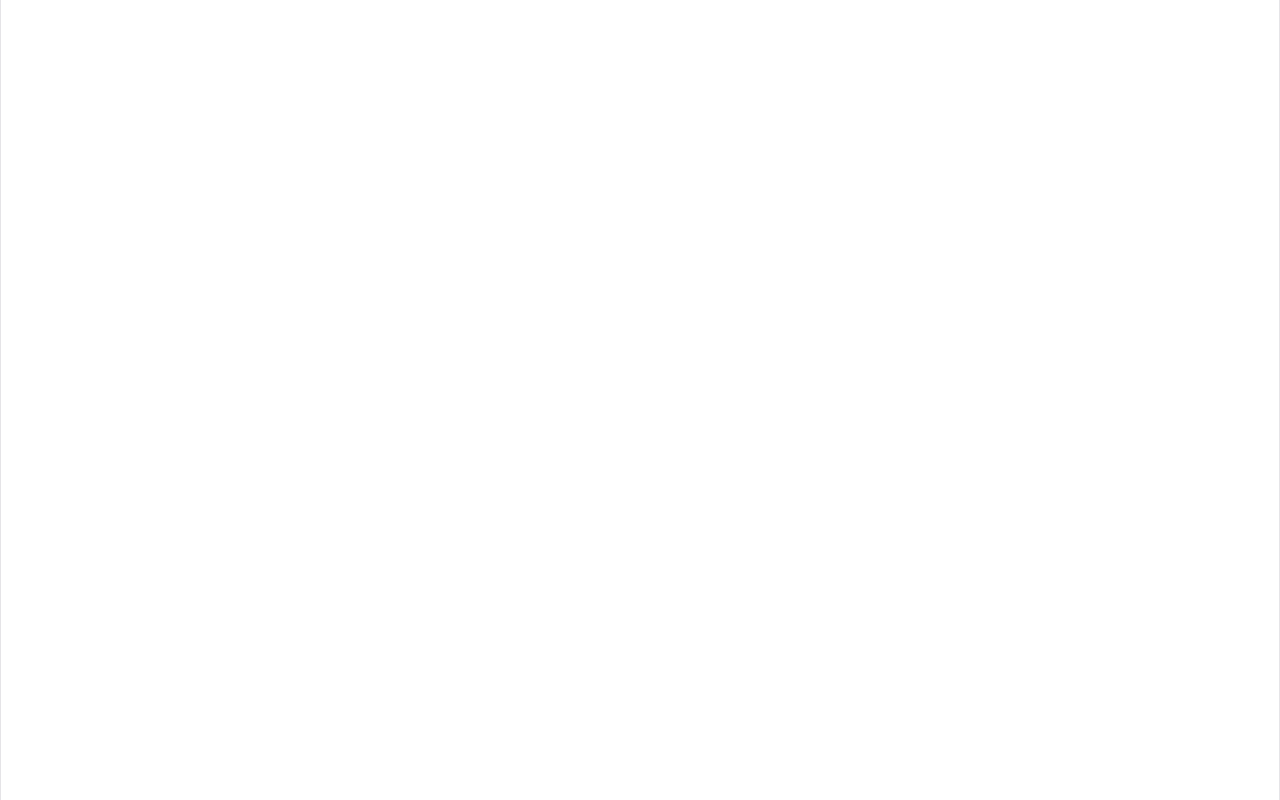
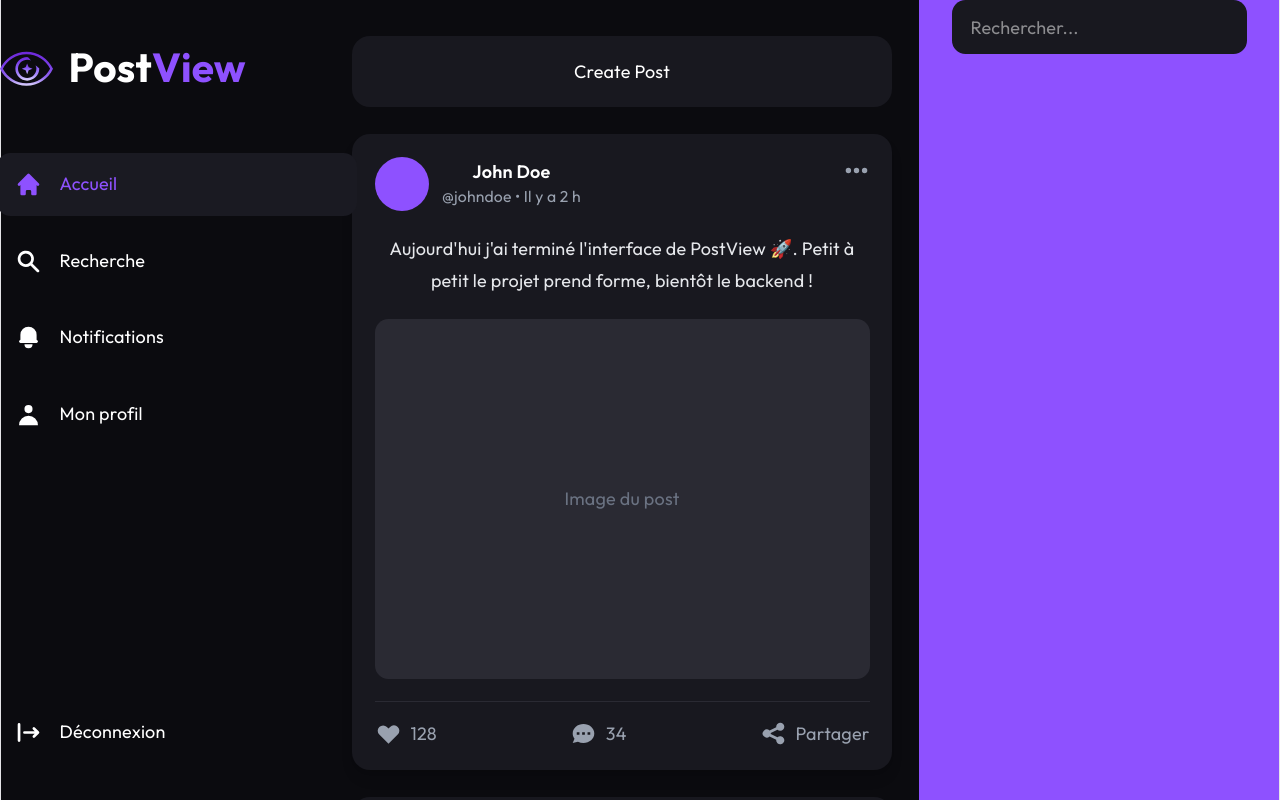
Before and after one commit to sabrineZen/PostView, a React app in the folder frontend/: page /home in a window 1280 px wide. Before the commit this address had no page. Shown: the top 800 px of the page. Built offline with nearby package versions, Linux system fonts and the light colour scheme; the HTML template or start-up script is replaced by a standard one.

Commit message:
feat: create home page layout and post component

```diff
--- a/frontend/src/App.jsx
+++ b/frontend/src/App.jsx
@@ -5,6 +5,7 @@ import './App.css'
 import Landing from './pages/landing.jsx'
 import Login from  './pages/login.jsx'
 import Register from './pages/register.jsx';
+import Home from './pages/home.jsx';
 
 function App() {
   const [count, setCount] = useState(0)
@@ -16,6 +17,7 @@ function App() {
         <Route path="/" element={<Landing />} />
         <Route path="/login" element={<Login/>} />
         <Route path="/register" element={<Register/>}/>
+        <Route path="/home" element={<Home/>}/>
 
 
       </Routes>
--- /dev/null
+++ b/frontend/src/components/layouts/homeNavbar.jsx
@@ -0,0 +1,79 @@
+import {
+  HiHome,
+  HiSearch,
+  HiBell,
+  HiUser,
+  HiLogout,
+} from "react-icons/hi";
+import { NavLink } from "react-router-dom";
+import logo from "../../assets/logo.svg";
+function HomeNavbar() {
+  return (
+    <nav className="fixed   flex h-screen w-90 flex-col justify-between  p-8 text-white">
+
+      {/* Haut */}
+      <div className="flex flex-col gap-12 w-80 ">
+
+        {/* Logo */}
+           <div className="flex items-center gap-2 ">
+                 <img
+                   src={logo}
+                   alt="PostView Logo"
+                   className="h-12 md:h-14 w-auto"
+                 />
+
+                 <h1 className="font-bold text-3xl md:text-4xl ">
+                   <span className=" font-outfit text-white ">Post</span>
+                   <span className=" font-outfit text-violet-500">View</span>
+                 </h1>
+            </div>
+
+        {/* Navigation */}
+        <ul className="flex flex-col gap-3">
+
+         <li>
+            <NavLink
+                to="/home"
+                className={({ isActive }) =>
+                `flex items-center gap-4 rounded-xl p-4 transition ${
+                    isActive
+                    ? "text-violet-500 bg-[#1A1A22]"
+                    : "text-white hover:bg-[#1A1A22]"
+                }`
+                }
+            >
+                <HiHome className="text-2xl" />
+                <span>Accueil</span>
+            </NavLink>
+            </li>
+            {/*recherche */}
+          <li className="flex cursor-pointer items-center gap-4 rounded-xl p-4 transition hover:bg-[#1A1A22] hover:text-violet-500">
+            <HiSearch className="text-2xl" />
+            <span>Recherche</span>
+          </li>
+
+          <li className="flex cursor-pointer items-center gap-4 rounded-xl p-4 transition hover:bg-[#1A1A22] hover:text-violet-500">
+            <HiBell className="text-2xl" />
+            <span>Notifications</span>
+          </li>
+
+          <li className="flex cursor-pointer items-center gap-4 rounded-xl p-4 transition hover:bg-[#1A1A22] hover:text-violet-500">
+            <HiUser className="text-2xl" />
+            <span>Mon profil</span>
+          </li>
+
+        </ul>
+
+      </div>
+
+      {/* Bas */}
+      <button className="flex cursor-pointer items-center gap-4 rounded-xl p-4 transition hover:bg-[#1A1A22] ">
+        <HiLogout className="text-2xl" />
+        <span>Déconnexion</span>
+      </button>
+
+    </nav>
+  );
+}
+
+export default HomeNavbar;
--- /dev/null
+++ b/frontend/src/components/layouts/rightSideBar.jsx
@@ -0,0 +1,19 @@
+function RightSideBar(){
+    return(
+        <div className="flex self-start">
+
+
+
+
+
+            <input
+        type="search"
+        placeholder="Rechercher..."
+        className="w-full h-12 rounded-xl bg-[#18181F] px-4 text-white outline-none border border-transparent focus:border-violet-500"
+      />
+        </div>
+
+    )
+
+}
+export default RightSideBar
--- /dev/null
+++ b/frontend/src/components/post.jsx
@@ -0,0 +1,76 @@
+import {
+  HiHeart,
+  HiChat,
+  HiShare,
+  HiDotsHorizontal,
+} from "react-icons/hi";
+
+function Post() {
+  return (
+    <article className="w-full rounded-2xl bg-[#18181F] p-5 shadow-lg">
+
+      {/* Header */}
+      <div className="flex items-start justify-between">
+
+        <div className="flex items-center gap-3">
+
+          {/* Avatar */}
+          <div className="h-12 w-12 rounded-full bg-violet-500"></div>
+
+          <div>
+            <h3 className="font-semibold text-white">John Doe</h3>
+            <p className="text-sm text-gray-400">@johndoe • Il y a 2 h</p>
+          </div>
+
+        </div>
+
+        <button className="text-gray-400 hover:text-white transition">
+          <HiDotsHorizontal className="text-2xl" />
+        </button>
+
+      </div>
+
+      {/* Contenu */}
+      <div className="mt-5">
+
+        <p className="leading-7 text-gray-200">
+          Aujourd'hui j'ai terminé l'interface de PostView 🚀.
+          Petit à petit le projet prend forme, bientôt le backend !
+        </p>
+
+      </div>
+
+      {/* Image du post */}
+      <div className="mt-5 h-80 rounded-xl bg-[#2A2A33] flex items-center justify-center">
+
+        <span className="text-gray-500">
+          Image du post
+        </span>
+
+      </div>
+
+      {/* Actions */}
+      <div className="mt-5 flex items-center justify-between border-t border-[#2A2A33] pt-4">
+
+        <button className="flex items-center gap-2 text-gray-400 hover:text-red-500 transition">
+          <HiHeart className="text-2xl" />
+          <span>128</span>
+        </button>
+
+        <button className="flex items-center gap-2 text-gray-400 hover:text-violet-500 transition">
+          <HiChat className="text-2xl" />
+          <span>34</span>
+        </button>
+
+        <button className="flex items-center gap-2 text-gray-400 hover:text-green-500 transition">
+          <HiShare className="text-2xl" />
+          <span>Partager</span>
+        </button>
+
+      </div>
+
+    </article>
+  );
+}
+
+export default Post;
--- /dev/null
+++ b/frontend/src/pages/home.jsx
@@ -0,0 +1,49 @@
+import HomeNavbar from "../components/layouts/homeNavbar";
+import RightSideBar from "../components/layouts/rightSideBar";
+import Post from "../components/post";
+
+function Home() {
+  return (
+    <div className="min-h-screen bg-[#0B0B0F] text-white">
+
+      <div className="mx-auto flex max-w-[1500px]">
+
+        {/* Navbar */}
+        <aside className="hidden lg:flex w-72 justify-center">
+          <HomeNavbar />
+        </aside>
+
+        {/* Feed */}
+        <main className="flex-1 flex justify-center px-6 py-8">
+
+          <div className="w-full max-w-[720px]">
+
+            {/* Créer un post */}
+            <div className="rounded-2xl bg-[#18181F] p-5">
+              Create Post
+            </div>
+
+            {/* Feed */}
+            <div className="mt-6 flex flex-col gap-6">
+              <Post />
+              <Post />
+              <Post />
+              <Post />
+            </div>
+
+          </div>
+
+        </main>
+
+        {/* Sidebar droite */}
+        <aside className="hidden xl:flex w-80 justify-center bg-violet-500 ">
+          <RightSideBar />
+        </aside>
+
+      </div>
+
+    </div>
+  );
+}
+
+export default Home;
```
